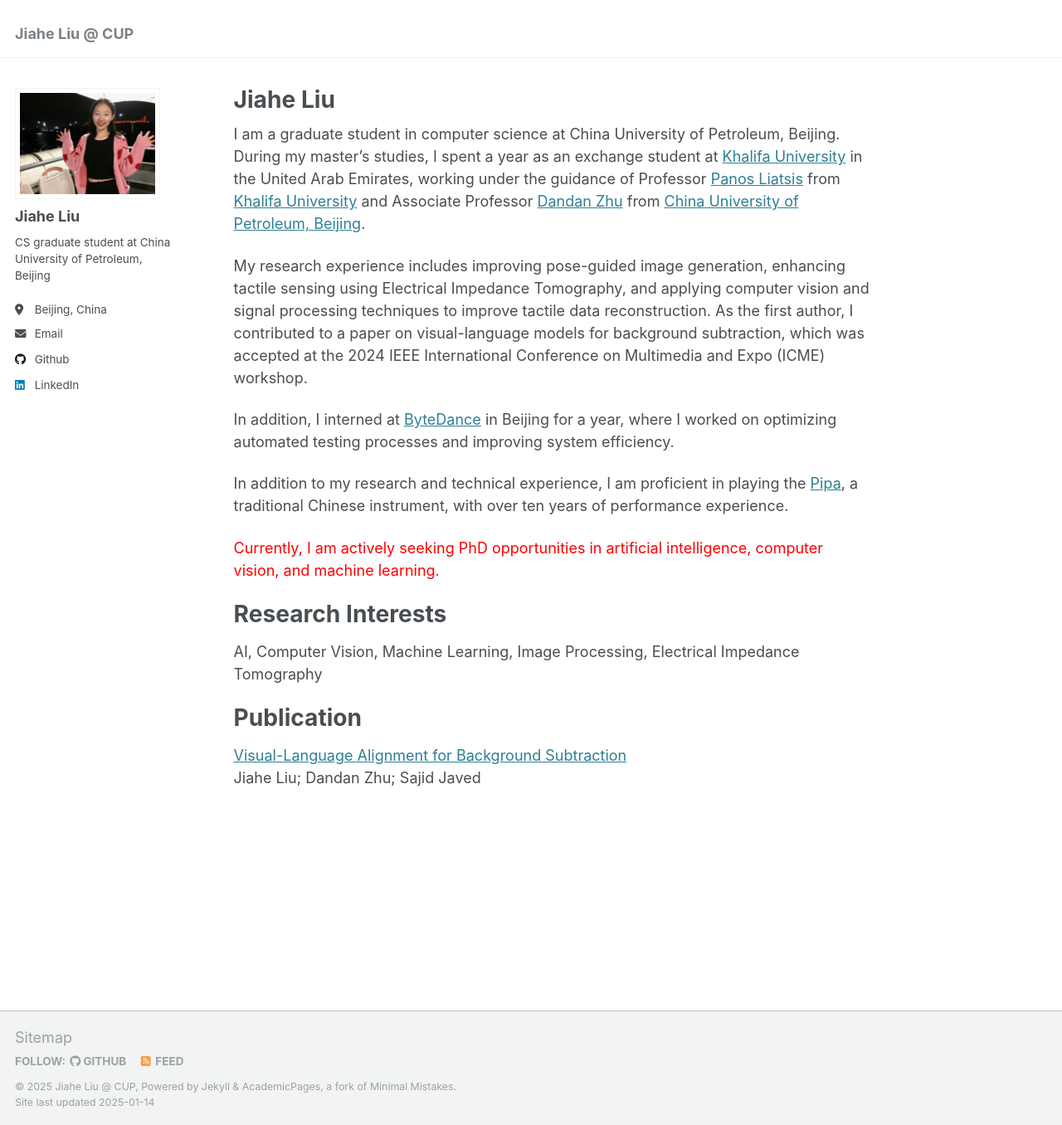
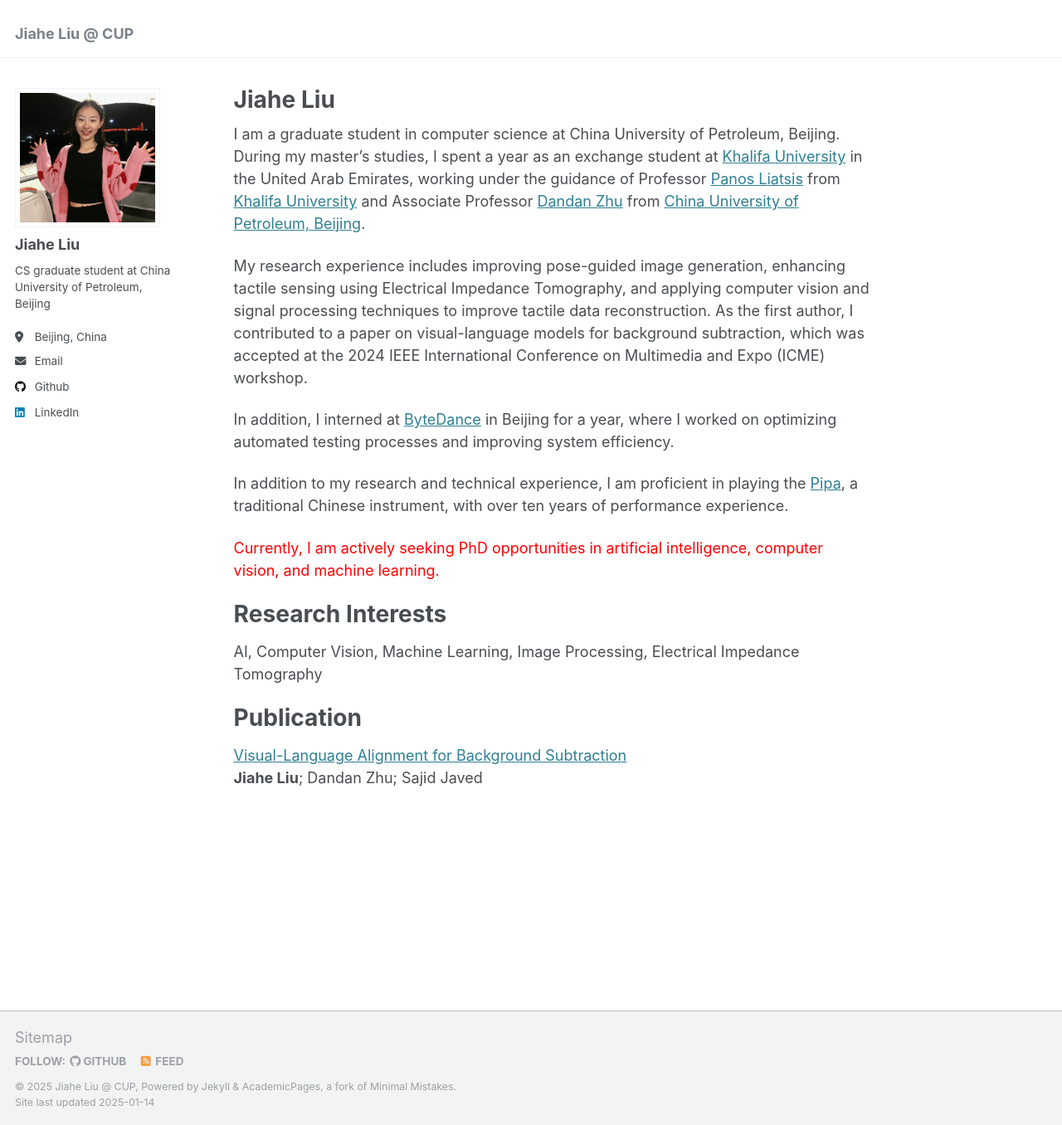
Before and after one commit to jiahe-liu/jiahe-liu.github.io, a Jekyll site: the page built from _pages/about.md, in a window 1280 px wide and 1356 px high. Shown: the whole window at 83% size. Built offline with Jekyll 4.4.1, drawn with Linux system fonts in a browser that asks for light colours; part of the change alters nothing that is shown.

Commit message:
Update introduction.

```diff
--- a/_pages/about.md
+++ b/_pages/about.md
@@ -23,5 +23,5 @@ AI, Computer Vision, Machine Learning, Image Processing, Electrical Impedance To
 
 Publication
 ======
-[Visual-Language Alignment for Background Subtraction](https://doi.org/10.1109/ICMEW63481.2024.10645430)<br>
-Jiahe Liu; Dandan Zhu; Sajid Javed
+[Visual-Language Alignment for Background Subtraction](https://ieeexplore.ieee.org/document/10645430)<br>
+**Jiahe Liu**; Dandan Zhu; Sajid Javed
```
Also changed, not shown: images/aPhotoOfMe.png.
